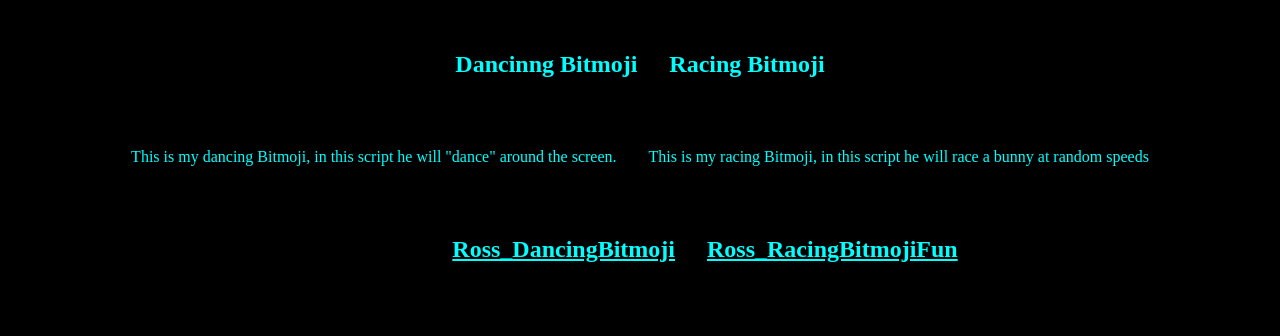
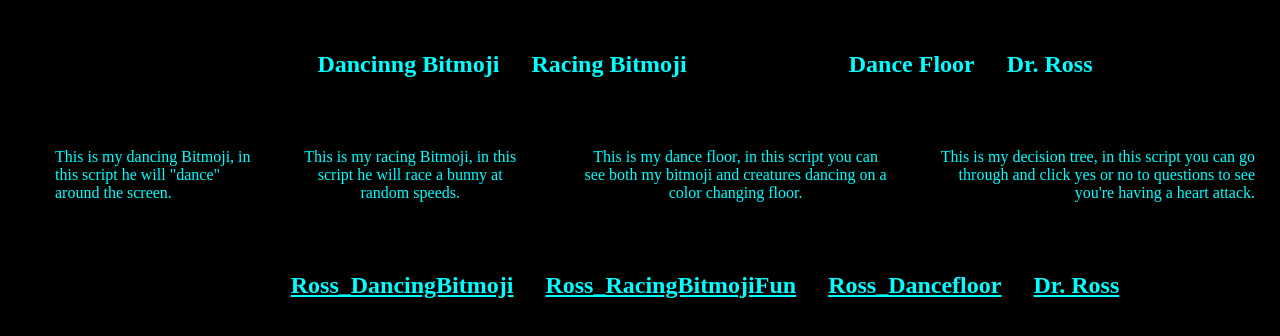
Before and after one commit to BlazingSaddles1984/BlazingSaddles1984, a plain HTML site: page BlazingSaddles1984.github.io-main/javascripts.html in a window 1280 px wide. Shown: the part 534-870 px from the top of the page. Before the commit the page ends 842 px from the top, so only its background shows below. Drawn offline with Linux system fonts and the light colour scheme; a script that the page names is missing.

Commit message:
Add files via upload

```diff
--- a/BlazingSaddles1984.github.io-main/javascripts.html
+++ b/BlazingSaddles1984.github.io-main/javascripts.html
@@ -30,9 +30,16 @@
    #racing{
     margin-right: 130px;
    }
+   #id{
+    margin-right: 130px;
+   }
    #p2{
     margin-bottom: 50px;
    }
+   #dance{
+    margin-left: 130px;
+   }
+
 
 
     </style>
@@ -56,8 +63,10 @@
     <tbody>
         <tr>
             <td><h2 id="h2left" style="text-align: left;">Dancinng Bitmoji</h2></td>
-            <td><h2 id="h2right" style="text-align: right;">Racing Bitmoji</h2>
+            <td><h2 id="h2right" style="text-align: center;">Racing Bitmoji</h2>
             </td>
+            <td><h2 id="h2bottom2" style="text-align: center;">Dance Floor</h2></td>
+            <td><h2 id="h2bottom" style="text-align: right">Dr. Ross</h2> </td>
         </tr>
     </tbody>
 </table>
@@ -67,8 +76,10 @@
         <tr>
             <td><p id="pleft" style="text-align: left;">This is my dancing Bitmoji, in this script he will "dance" around the screen.</p>
             </td>
-            <td><p id="pright" style="text-align: right;">This is my racing Bitmoji, in this script he will race a bunny at random speeds</p>
+            <td><p id="pright" style="text-align: center;">This is my racing Bitmoji, in this script he will race a bunny at random speeds.</p>
             </td>
+            <td><p id="bottom2" style="text-align: center;">This is my dance floor, in this script you can see both my bitmoji and creatures dancing on a color changing floor.</p></td>
+            <td><p id="bottom" style="text-align: right;">This is my decision tree, in this script you can go through and click yes or no to questions to see you're having a heart attack.</p> </td>
         </tr>
     </tbody>
 </table>
@@ -78,9 +89,10 @@
         <tr>
             <td><h2 id="dancing" style="text-align: left;"><a href="https://www.khanacademy.org/computer-programming/ross_dancingbitmoji/6235095889133568">Ross_DancingBitmoji</a></h2><script id="danceman" src="https://www.khanacademy.org/computer-programming/ross_dancingbitmoji/6235095889133568/embed.js?editor=no&buttons=no&author=no&embed=yes"></script>
             </td>
-            <td><h2 id="racing" style="text-align: right;"><h2><a href="https://www.khanacademy.org/computer-programming/ross_racingbitmojifun/6065292222185472">Ross_RacingBitmojiFun</a></h2><script src="https://www.khanacademy.org/computer-programming/ross_racingbitmojifun/6065292222185472/embed.js?editor=no&buttons=no&author=no&embed=yes"></script></p>
+            <td><h2 id="racing" style="text-align: center;"><h2><a href="https://www.khanacademy.org/computer-programming/ross_racingbitmojifun/6065292222185472">Ross_RacingBitmojiFun</a></h2><script src="https://www.khanacademy.org/computer-programming/ross_racingbitmojifun/6065292222185472/embed.js?editor=no&buttons=no&author=no&embed=yes"></script></p>
             </td>
-        </tr>
+            <td><h2 id="dance" style="text-align: center;"><h2><a href="https://www.khanacademy.org/computer-programming/ross_dancefloor/6368085367635968">Ross_Dancefloor</a></h2><script src="https://www.khanacademy.org/computer-programming/ross_dancefloor/6368085367635968/embed.js?editor=no&buttons=no&author=no&embed=yes"></script></h2></td>
+            <td><h2 id="dr" style="text-align: left;"><h2><a href="https://www.khanacademy.org/computer-programming/dr-ross/4678829039468544">Dr. Ross</a></h2><script src="https://www.khanacademy.org/computer-programming/dr-ross/4678829039468544/embed.js?editor=no&buttons=no&author=no&embed=yes"></script>
     </tbody>
 </table>
 </body>
```
